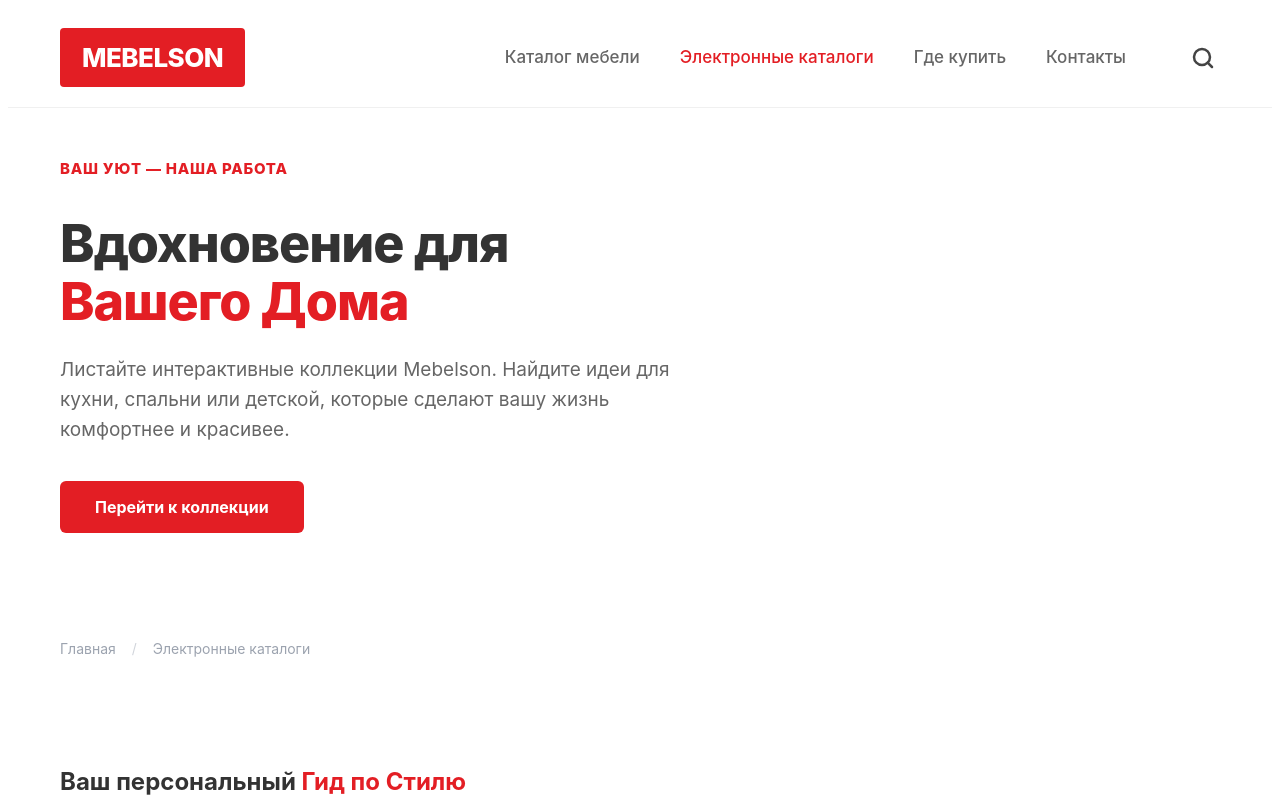
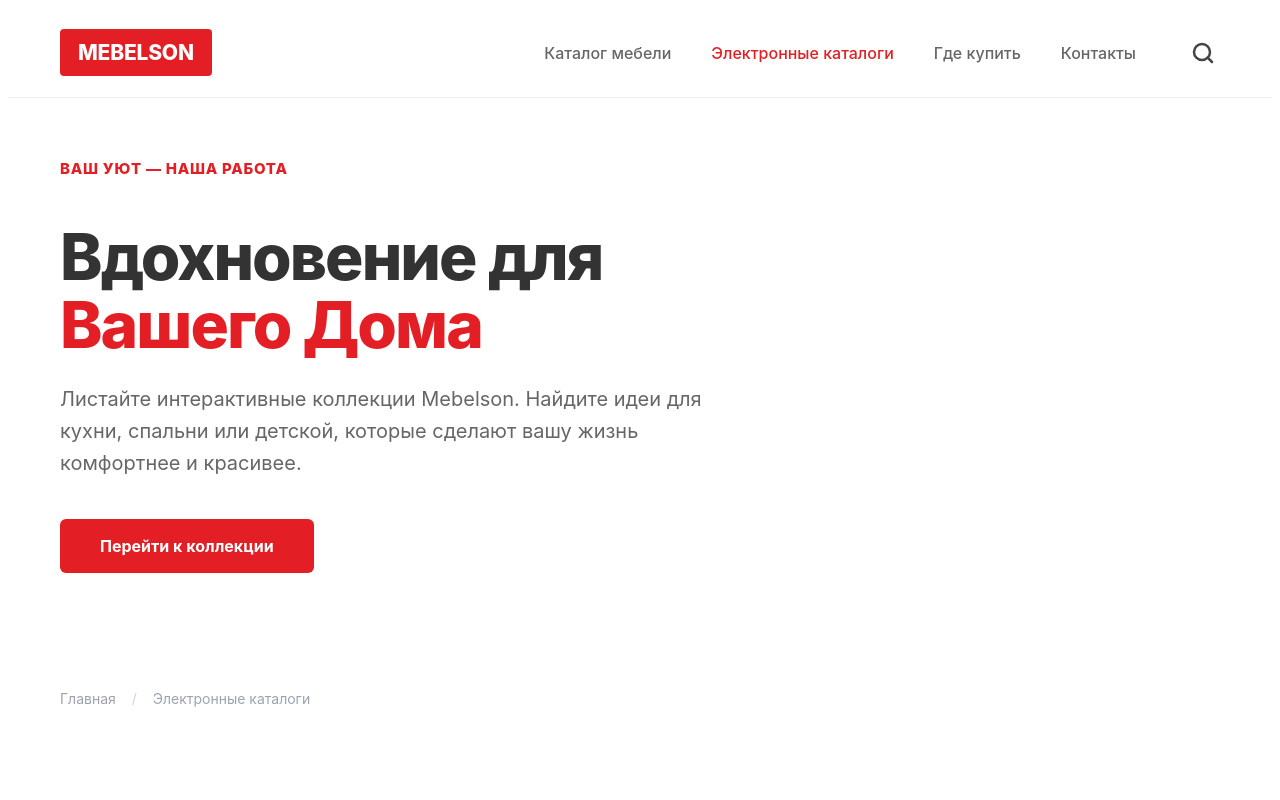
Before and after one commit to alisaalena/-Mebelson, a React (Vite) app: page / in a window 1280 px wide. Shown: the top 800 px of the page. Built offline with nearby package versions, Linux system fonts and the light colour scheme.

Commit message:
fix(layout): Refine navbar and hero section dimensions
Adjusted navbar height and padding for a more compact look.
Refined logo dimensions and spacing.
Slightly reduced font sizes and letter spacing for navigation links.
Modified padding for the hero section to improve vertical spacing.

```diff
--- a/mebelson-page.css
+++ b/mebelson-page.css
@@ -37,7 +37,7 @@
 
 /* Шапка (Navbar) по скриншоту */
 .mebelson-page .navbar-main {
-    height: 100px;
+    height: 90px; /* Немного уменьшили высоту для компактности */
     display: flex;
     align-items: center;
     background: #fff;
@@ -53,29 +53,29 @@
 .mebelson-page .logo-box {
     background-color: var(--me-red);
     color: #fff;
-    padding: 10px 22px;
+    padding: 8px 18px; /* Более аккуратные отступы */
     border-radius: 4px;
     font-weight: 800;
-    font-size: 26px;
-    letter-spacing: -0.02em;
+    font-size: 21px; /* Уменьшили с 26px */
+    letter-spacing: -0.01em;
     text-decoration: none;
     display: flex;
     align-items: center;
     justify-content: center;
-    margin-right: auto; /* Прижимает лого к левому краю, а остальное вправо */
+    margin-right: auto;
 }
 
 .mebelson-page .nav-group {
     display: flex;
     align-items: center;
-    gap: 40px; /* Большие пробелы между пунктами по запросу */
+    gap: 40px;
 }
 
 .mebelson-page .nav-link {
     text-decoration: none;
     color: #666666;
     font-weight: 500;
-    font-size: 17px;
+    font-size: 16px;
     transition: color 0.2s;
     white-space: nowrap;
 }
@@ -89,7 +89,7 @@
 }
 
 .mebelson-page .search-container {
-    margin-left: 60px; /* Отступ между меню и лупой */
+    margin-left: 50px;
 }
 
 .mebelson-page .search-btn {
@@ -118,15 +118,15 @@
 /* Hero Section */
 .mebelson-page .me-hero {
     background: #fff;
-    padding: 50px 0 70px;
+    padding: 60px 0 80px;
 }
 
 .mebelson-page .me-hero-title {
-    font-size: 52px;
+    font-size: 64px; /* Увеличили с 52px для солидности */
     font-weight: 800;
-    line-height: 1.1;
+    line-height: 1.05;
     margin-bottom: 25px;
-    letter-spacing: -0.02em;
+    letter-spacing: -0.03em;
 }
 
 .mebelson-page .me-hero-title span {
@@ -134,10 +134,10 @@
 }
 
 .mebelson-page .me-hero-descr {
-    font-size: 19px;
+    font-size: 20px;
     color: #666;
-    max-width: 620px;
-    margin-bottom: 35px;
+    max-width: 650px;
+    margin-bottom: 40px;
     line-height: 1.6;
 }
 
@@ -145,14 +145,14 @@
 .mebelson-page .btn-red {
     background: var(--me-red);
     color: #ffffff;
-    height: 52px;
-    padding: 0 35px;
+    height: 54px;
+    padding: 0 40px;
     border-radius: 6px;
     font-size: 16px;
     font-weight: 700;
     border: none;
     cursor: pointer;
-    display: inline-flex; /* Кнопка занимает только нужное место */
+    display: inline-flex;
     align-items: center;
     justify-content: center;
     gap: 12px;
```
